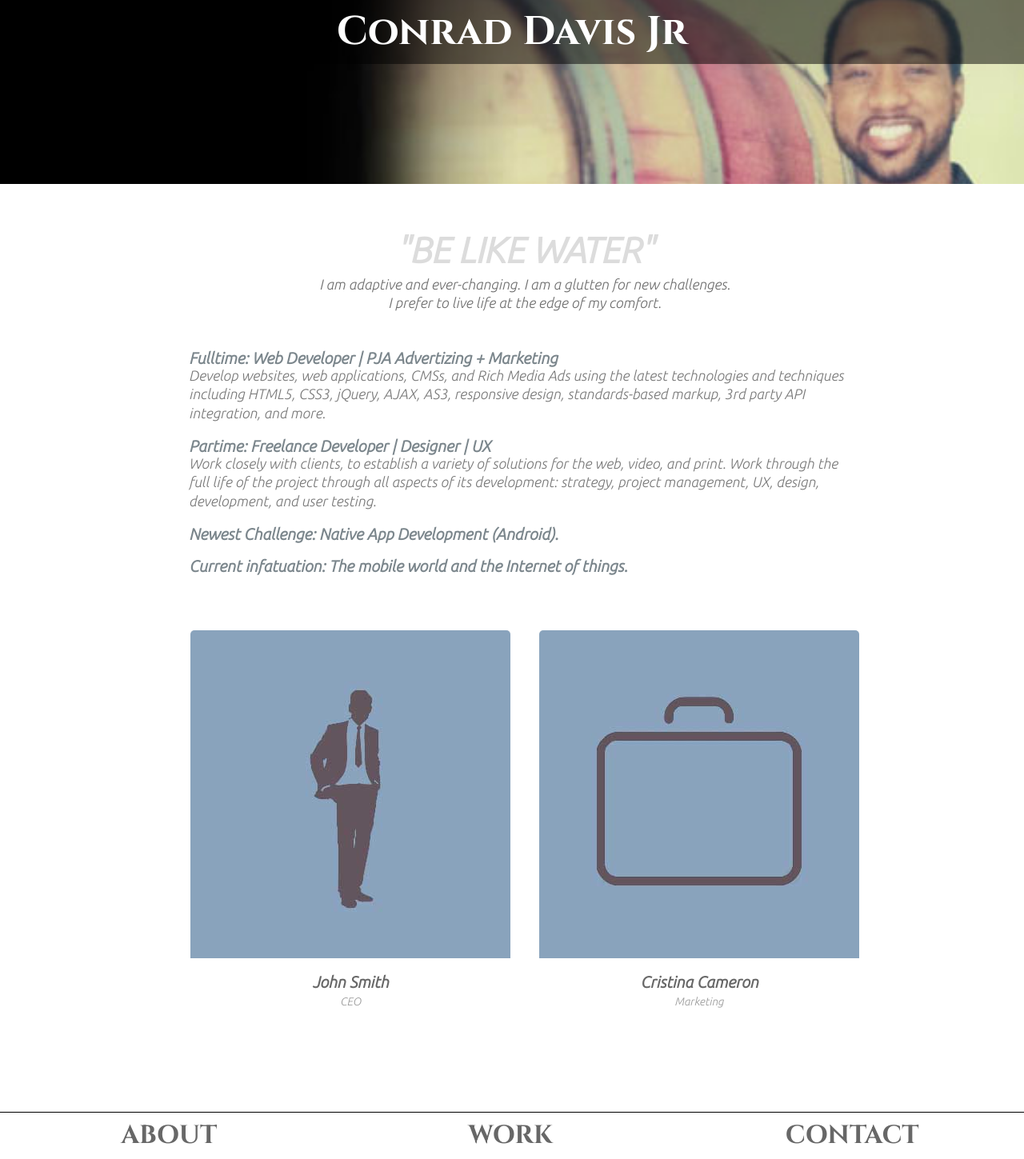
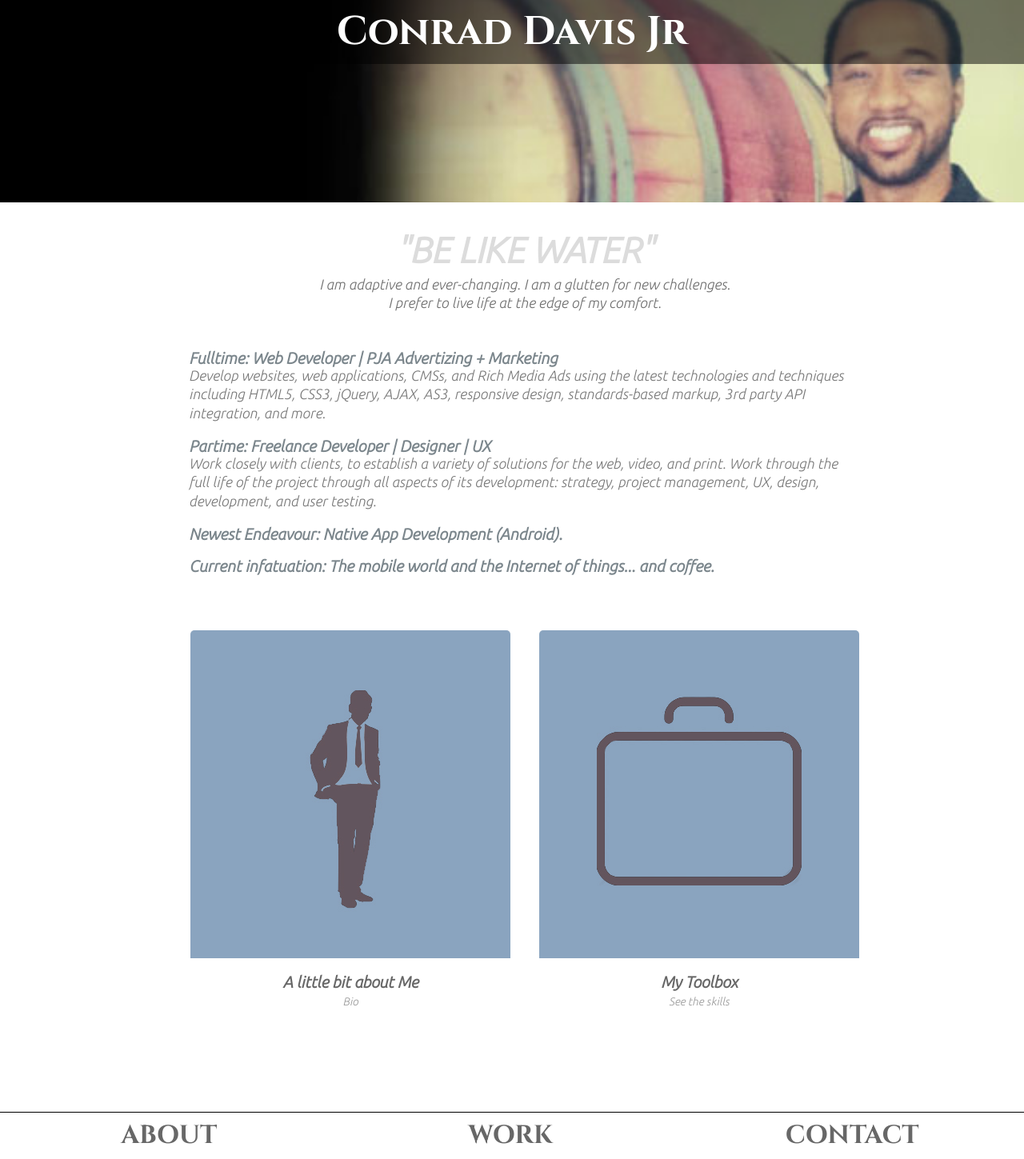
Before and after one commit to conraddavisjr/cdj_site, a PHP site: page / in a window 1280 px wide, after a click on "ABOUT". Shown: the whole page at 80% size. Run offline with PHP 8.4, Linux system fonts and the light colour scheme; some libraries are stand-ins or nearby versions.

Commit message:
About Page Build + content inc

```diff
--- a/index.html
+++ b/index.html
@@ -60,33 +60,33 @@
 					<p>Develop websites, web applications, CMSs, and Rich Media Ads using the latest technologies and techniques including HTML5, CSS3, jQuery, AJAX, AS3, responsive design, standards-based markup, 3rd party API integration, and more.</p>
 					<h4>Partime: Freelance Developer | Designer | UX</h4>
 					<p>Work closely with clients, to establish a variety of solutions for the web, video, and print. Work through the full life of the project through all aspects of its development: strategy, project management, UX, design, development, and user testing.</p>
-					<h4>Newest Challenge: Native App Development (Android).</h4>
+					<h4>Newest Endeavour: Native App Development (Android).</h4>
 					<br>
-					<h4>Current infatuation: The mobile world and the Internet of things.</h4>
+					<h4>Current infatuation: The mobile world and the Internet of things... and coffee.</h4>
 
 				</summary>
 				<ul>
 					<li>
 						<a href="#0" data-type="member-1">
 							<figure>
-								<img src="img/about-bio-bucket.jpg" alt="Team member 1">
+								<img src="img/about-bio-bucket.jpg" alt="Bio image Icon">
 								<div class="img-overlay"><span>View Bio</span></div>
 							</figure>
 
 							<div class="member-info">
-								John Smith <span>CEO</span>
+								A little bit about Me <span>Bio</span>
 							</div> <!-- member-info -->
 						</a>
 					</li>
 					<li>
 						<a href="#0" data-type="member-2">
 							<figure>
-								<img src="img/about-work-bucket.jpg">
+								<img src="img/about-work-bucket.jpg" alt="Work image Icon">
 								<div class="img-overlay"><span>View Skills</span></div>
 							</figure>
 
 							<div class="member-info">
-								Cristina Cameron <span>Marketing</span>
+								My Toolbox <span>See the skills</span>
 							</div> <!-- member-info -->
 						</a>
 					</li>
@@ -99,13 +99,30 @@
 
 	<div class="member-bio member-1">
 		<div class="member-bio-pict">
-			<img src="img/member-bio-img-1.jpg" alt="Member Bio image">
+			<img src="img/about-profile.jpg" alt="Bio image">
 		</div> <!-- member-bio-pict -->
 
 		<div class="bio-content">
-			<h1>Meet John Smith</h1>
-			<p>Lorem ipsum dolor sit amet, consectetur adipisicing elit. Non, amet, voluptatibus et omnis dolore illo saepe voluptatem qui quibusdam sunt corporis ut iure repellendus delectus voluptate explicabo temporibus quos eaque?</p>
-			<p>Lorem ipsum dolor sit amet, consectetur adipisicing elit. Ex, explicabo, doloribus, esse rem officia quas facilis eius alias similique ducimus amet quam odio perspiciatis dolorem ipsam! Ab, dolores, adipisci, explicabo pariatur illum deleniti quam iusto placeat nisi aliquam praesentium mollitia eligendi a! Sequi, voluptatibus sed quos possimus harum rem tempore fugiat? Corporis, officia, assumenda, asperiores blanditiis quidem aliquam fugiat vel excepturi velit provident aut omnis quos aliquid tempora eaque. Nemo, eveniet, sint maxime eum maiores totam est inventore numquam voluptatem hic nam blanditiis placeat illum nesciunt voluptatum eos cum quos magni voluptates ipsam. Perspiciatis alias ducimus libero. Quo provident omnis fugiat ut repellendus optio cum quaerat odio et ipsa. Molestias, atque repellat non maxime amet corporis magni libero quam numquam error beatae at asperiores et a porro nostrum ab necessitatibus esse aliquid iure repellendus obcaecati unde quo eius eum dolores quasi consectetur culpa velit optio! Sequi, dolor, minima, veniam doloribus in ullam cupiditate iste animi ipsum esse eaque similique illo temporibus magni et earum amet sint deleniti est reiciendis. Maxime, quis, animi, ad quasi adipisci suscipit alias iste reprehenderit ea placeat nulla commodi nobis magnam provident veniam earum odit eveniet possimus aut voluptatum dolorum culpa necessitatibus facere totam quisquam. Ipsam.</p>
+			<h1>Presentation is life</h1>
+			<p>Since I was six years old, I've been around computers and gadgets. I was the child who meddled with devices and toys;
+            piecing them apart and seeing what they were made of. I wanted to know what made things work, why it was attractive to me,
+            and how I could improve it. I was naturally drawn to fine arts, performance, and presentation. As a child I drew, sang,
+            played piano, designed presentations on my PC and made video games for my younger brother and I. I enjoyed impressing people
+            with beautiful art.</p>
+
+            <p>I love presentation, and websites are among the epitome of presentations. When I build websites,
+            I don't think about the site, I think about the people I'm building it for. Websites are, as I like to think of them, human
+            interaction and I apply the interactions from my life to my work. Let's take design into consideration. When you see something
+            you are attracted to for the first time, you're not immediately evaluating its traits, initially, you are simply indulged
+            in the attraction; it's intuitive and it's natural; that is beauty. I strive to incorporate these qualities and invoke these
+            emotions into my design.</p>
+
+            <p>Development is the "electricity" of our industry, its everywhere and involved in practically everything we do. It runs 24/7 behind the curtains and works until the moment it doesn't; our lights turn out, and everything comes to a hault while we suddenly realize how many things it was powering. Solid development works without you noticing. It's rapid, problem-free, and graceful; those are the qualities I focus on when I develop. </p>
+
+            <p>Great design draws us in, it makes things useable; great development keeps us there, it makes things
+            useful. The marriage of the two creates effective technology and I absolutely love when they come together.</p>
+
+            <p>I love learning new things, this passion led me to develop quite a few hobbies and interests like dancing, playing piano, exercise, singing (shower quality), and trying something new quite often. </p>
 		</div> <!-- bio-content -->
 	</div> <!-- member-bio -->
 
@@ -116,18 +133,6 @@
 
 		<div class="bio-content">
 			<h1>Meet Cristina Cameron</h1>
-			<p>Lorem ipsum dolor sit amet, consectetur adipisicing elit. Non, amet, voluptatibus et omnis dolore illo saepe voluptatem qui quibusdam sunt corporis ut iure repellendus delectus voluptate explicabo temporibus quos eaque?</p>
-			<p>Lorem ipsum dolor sit amet, consectetur adipisicing elit. Ex, explicabo, doloribus, esse rem officia quas facilis eius alias similique ducimus amet quam odio perspiciatis dolorem ipsam! Ab, dolores, adipisci, explicabo pariatur illum deleniti quam iusto placeat nisi aliquam praesentium mollitia eligendi a! Sequi, voluptatibus sed quos possimus harum rem tempore fugiat? Corporis, officia, assumenda, asperiores blanditiis quidem aliquam fugiat vel excepturi velit provident aut omnis quos aliquid tempora eaque. Nemo, eveniet, sint maxime eum maiores totam est inventore numquam voluptatem hic nam blanditiis placeat illum nesciunt voluptatum eos cum quos magni voluptates ipsam. Perspiciatis alias ducimus libero. Quo provident omnis fugiat ut repellendus optio cum quaerat odio et ipsa. Molestias, atque repellat non maxime amet corporis magni libero quam numquam error beatae at asperiores et a porro nostrum ab necessitatibus esse aliquid iure repellendus obcaecati unde quo eius eum dolores quasi consectetur culpa velit optio! Sequi, dolor, minima, veniam doloribus in ullam cupiditate iste animi ipsum esse eaque similique illo temporibus magni et earum amet sint deleniti est reiciendis. Maxime, quis, animi, ad quasi adipisci suscipit alias iste reprehenderit ea placeat nulla commodi nobis magnam provident veniam earum odit eveniet possimus aut voluptatum dolorum culpa necessitatibus facere totam quisquam. Ipsam.</p>
-		</div> <!-- bio-content -->
-	</div> <!-- member-bio -->
-
-	<div class="member-bio member-3">
-		<div class="member-bio-pict">
-			<img src="img/member-bio-img-3.jpg" alt="Member Bio image">
-		</div> <!-- member-bio-pict -->
-
-		<div class="bio-content">
-			<h1>Meet Samuel Noel</h1>
 			<p>Lorem ipsum dolor sit amet, consectetur adipisicing elit. Non, amet, voluptatibus et omnis dolore illo saepe voluptatem qui quibusdam sunt corporis ut iure repellendus delectus voluptate explicabo temporibus quos eaque?</p>
 			<p>Lorem ipsum dolor sit amet, consectetur adipisicing elit. Ex, explicabo, doloribus, esse rem officia quas facilis eius alias similique ducimus amet quam odio perspiciatis dolorem ipsam! Ab, dolores, adipisci, explicabo pariatur illum deleniti quam iusto placeat nisi aliquam praesentium mollitia eligendi a! Sequi, voluptatibus sed quos possimus harum rem tempore fugiat? Corporis, officia, assumenda, asperiores blanditiis quidem aliquam fugiat vel excepturi velit provident aut omnis quos aliquid tempora eaque. Nemo, eveniet, sint maxime eum maiores totam est inventore numquam voluptatem hic nam blanditiis placeat illum nesciunt voluptatum eos cum quos magni voluptates ipsam. Perspiciatis alias ducimus libero. Quo provident omnis fugiat ut repellendus optio cum quaerat odio et ipsa. Molestias, atque repellat non maxime amet corporis magni libero quam numquam error beatae at asperiores et a porro nostrum ab necessitatibus esse aliquid iure repellendus obcaecati unde quo eius eum dolores quasi consectetur culpa velit optio! Sequi, dolor, minima, veniam doloribus in ullam cupiditate iste animi ipsum esse eaque similique illo temporibus magni et earum amet sint deleniti est reiciendis. Maxime, quis, animi, ad quasi adipisci suscipit alias iste reprehenderit ea placeat nulla commodi nobis magnam provident veniam earum odit eveniet possimus aut voluptatum dolorum culpa necessitatibus facere totam quisquam. Ipsam.</p>
 		</div> <!-- bio-content -->
--- a/js/intro.js
+++ b/js/intro.js
@@ -184,7 +184,7 @@
 				intro.aboutPage.show();
 				intro.pageMarquee.css({backgroundImage : 'url(img/about-hover-img.jpg)'});
 				//slide the About Marquee into position
-				TweenLite.to(intro.pageMarquee, 1, {height: '200px', opacity: 1});
+				TweenLite.to(intro.pageMarquee, 1, {height: '220px', opacity: 1});
 				//slide the About page into frame
 				//intro.aboutPage.css({'paddingTop' : intro.pageMarquee.height()});
 				TweenLite.to(intro.aboutPage, 1, {position:'fixed', top: intro.header.height()});
```
Also changed, not shown: css/sass/partials/_about.scss (+12 -12 lines), css/styles.css (+12 -12 lines), img/about-bio-bucket.jpg, img/about-profile.jpg (added), img/about-work-bucket.jpg, img/aboutBanner.jpg (added).
